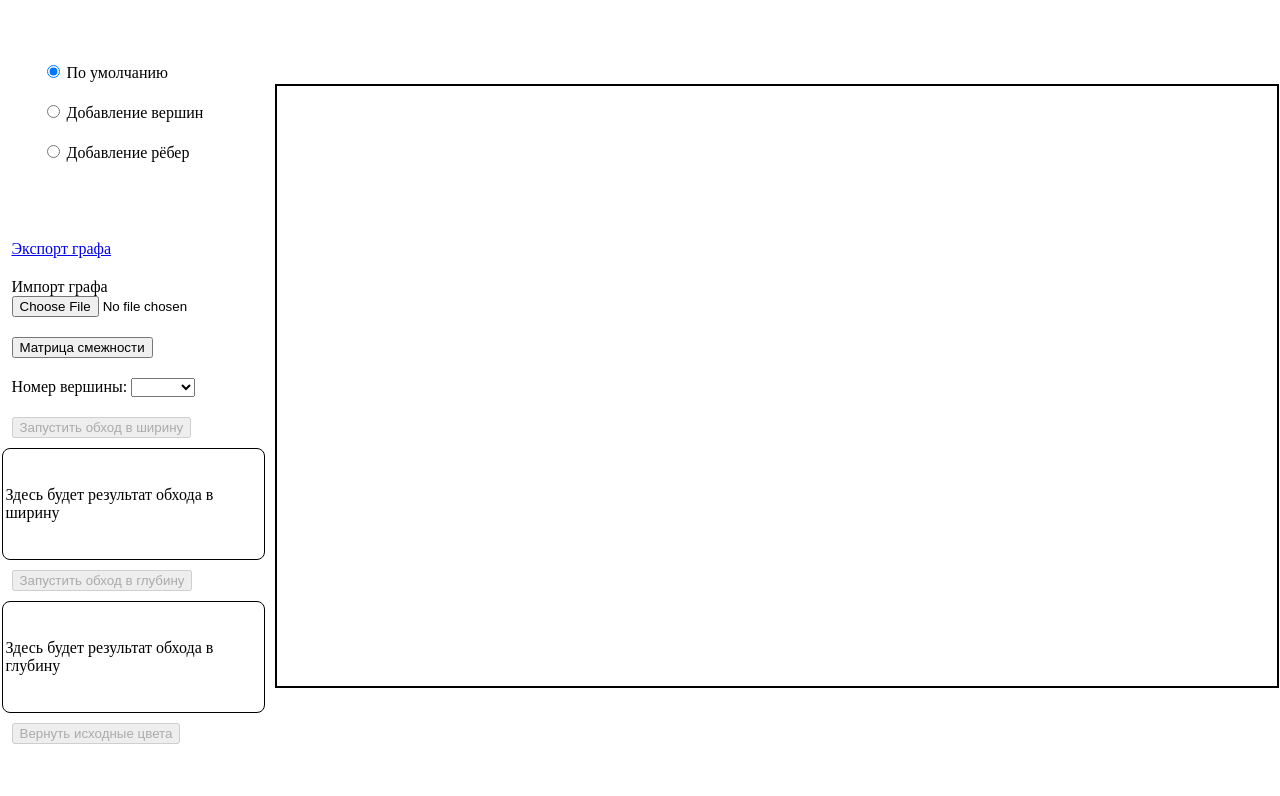
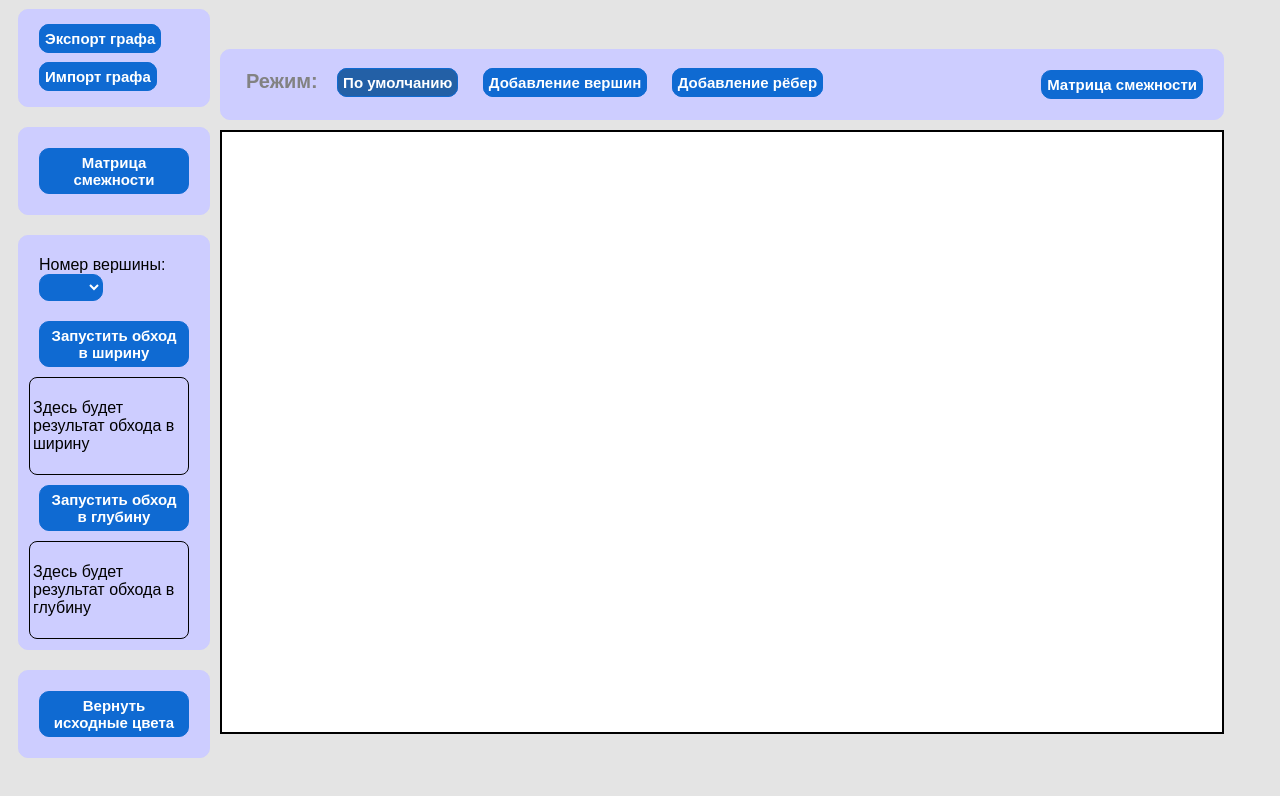
Before and after one commit to iliami/iliami.github.io, a plain HTML site: page graphs/index.html in a window 1280 px wide. Drawn offline with Linux system fonts and the light colour scheme.

Commit message:
Сделал более красивую стилизацию

```diff
--- a/graphs/index.html
+++ b/graphs/index.html
@@ -17,54 +17,36 @@
     </dialog>
     <main>
         <div class="menu">
-            <div>
-                <form class="form_mode">
-                    <div class="form_mode_field">
-                        <label for="default">
-                            <input type="radio" name="mode" id="default" checked>
-                            По умолчанию
-                        </label>
-                    </div>
-                    <div class="form_mode_field">
-                        <label for="vertex">
-                            <input type="radio" name="mode" id="vertex">
-                            Добавление вершин
-                        </label>
-                    </div>
-                    <div class="form_mode_field">
-                        <label for="edge">
-                            <input type="radio" name="mode" id="edge">
-                            Добавление рёбер
-                        </label>
-                    </div>
-                </form>
-            </div>
-            <div>
+            <div class="menu_item">
                 <div class="download_graph">
-                    <a href="#" target="_blank" id="download_graph">
+                    <a href="#" target="_blank" id="download_graph" class="btn">
                         Экспорт графа
                     </a>
                 </div>
                 <div class="upload_graph">
                     <div>
-                        <label for="upload_graph">
+                        <label for="upload_graph" class="btn">
                             Импорт графа
                         </label>
                     </div>
-                    <input type="file" id="upload_graph">
+                    <input type="file" id="upload_graph" accept=".graph">
                 </div>
+            </div>
+            <div class="menu_item">
                 <div class="show_adj_matrix">
-                    <button type="button" id="show_adjacency_matrix">
+                    <button type="button" id="show_adjacency_matrix" class="btn">
                         Матрица смежности
                     </button>
                 </div>
+            </div>
+            <div class="menu_item">
                 <div class="vertex_num">
                     <label for="vertex_num">Номер вершины: </label>
                     <select name="vertex_num" id="vertex_num" style="width: 64px;">
                     </select>
                 </div>
                 <div class="bfs_start">
-                    <button type="button" id="BFS_start" disabled>
+                    <button type="button" id="BFS_start" class="btn" disabled>
                         Запустить обход в ширину
                     </button>
                 </div>
@@ -72,23 +54,54 @@
                     <p id="BFS_result">Здесь будет результат обхода в ширину</p>
                 </div>
                 <div class="dfs_start">
-                    <button type="button" id="DFS_start" disabled>
+                    <button type="button" id="DFS_start" class="btn" disabled>
                         Запустить обход в глубину
                     </button>
                 </div>
                 <div class="dfs_result">
                     <p id="DFS_result">Здесь будет результат обхода в глубину</p>
                 </div>
-                <div class="ret_default_colors" style="padding: 10px;">
-                    <button type="button" id="default_colors" disabled>
+            </div>
+            <div class="menu_item">
+                <div class="ret_default_colors">
+                    <button type="button" id="default_colors" class="btn" disabled>
                         Вернуть исходные цвета
                     </button>
                 </div>
             </div>
         </div>
-        <div id="canvas_container">
-            <svg id="canvas" height="600" width="1000" viewBox="0 0 1000 600">
-            </svg>
+        </div>
+        <div class="canvas_container">
+            <div class="menu_item canvas_menu">
+                <div class="left_canvas_menu_item">
+                    <form class="form_mode">
+                        <span>Режим: </span>
+                        <div class="form_mode_field">
+                            <input type="radio" name="mode" id="default" checked>
+                            <label for="default" class="btn">По умолчанию</label>
+                        </div>
+                        <div class="form_mode_field">
+                            <input type="radio" name="mode" id="vertex">
+                            <label for="vertex" class="btn">Добавление вершин</label>
+                        </div>
+                        <div class="form_mode_field">
+                            <input type="radio" name="mode" id="edge">
+                            <label for="edge" class="btn">Добавление рёбер</label>
+                        </div>
+                    </form>
+                </div>
+                <div class="right_canvas_menu_item">
+                    <div class="show_adj_matrix">
+                        <button type="button" id="show_adjacency_matrix" class="btn">
+                            Матрица смежности
+                        </button>
+                    </div>
+                </div>
+            </div>
+            <div id="canvas_container">
+                <svg id="canvas" height="600" width="1000" viewBox="0 0 1000 600">
+                </svg>
+            </div>
         </div>
     </main>
     <script src="./scripts/script.js"></script>
--- a/graphs/styles/style.css
+++ b/graphs/styles/style.css
@@ -1,3 +1,9 @@
+body {
+    background-color: #e4e4e4;
+}
+
+/* MODAL WINDOW --------------------------------------------------------------------------- */
+
 dialog {
     padding: 0;
 }
@@ -6,24 +12,41 @@ dialog {
     padding: 1rem;
 }
 
+/* MODAL WINDOW --------------------------------------------------------------------------- */
+
 main {
+    font-family: Arial;
     display: flex;
-    width: 100%;
-    height: 95vh;
+    width: 95%;
+    height: 95%;
     justify-content: center;
     align-items: center;
     font-size: 16px;
+    position: absolute;
 }
 
 .menu {
     height: 100%;
     display: flex;
     flex-direction: column;
-    justify-content: space-around;
+    justify-content: flex-end;
+}
+
+.menu_item {
+    margin: 10px;
+    padding: 10px;
+    border: 1px solid rgb(205, 205, 255);
+    border-radius: 10px;
+    background-color: rgb(205, 205, 255);
+}
+
+.menu_item > .download_graph,
+.menu_item > .upload_graph {
+    display: inline-block;
 }
 
 .form_mode {
-    margin: 30px;
+    margin: 10px;
 }
 
 .form_mode_field,
@@ -37,6 +60,64 @@ main {
     padding: 10px;
 }
 
+.btn {
+    cursor: pointer;
+    padding: 5px;
+    text-decoration: none;
+    text-align: center;
+    font-size: 15px;
+    font-weight: bold;
+    color: white;
+    background-color: #0f6ad2;
+    border: 1px solid #0f6ad2;
+    border-radius: 10px;
+    transition: all 0.18s ease-in-out;
+    user-select: none;
+}
+
+.btn:hover {
+    background-color: rgb(70, 70, 200);
+}
+
+/* RADIO BUTTON --------------------------------------------------------------------------- */
+
+.form_mode_field {
+    padding: 0;
+    display: inline-block;
+}
+
+.form_mode_field input[type="radio"] {
+    display: none;
+}
+
+.form_mode input[type="radio"]:checked + label {
+    background-color: #2360a6;
+}
+
+.form_mode label:hover,
+.form_mode input[type="radio"]:checked + label:hover {
+    background-color: rgb(70, 70, 200);
+}
+
+/* RADIO BUTTON --------------------------------------------------------------------------- */
+
+select#vertex_num {
+    background-color: #0f6ad2;
+    color: white;
+    border: 1px solid #0f6ad2;
+    padding: 4px;
+    border-radius: 10px;
+}
+
+.upload_graph > input {
+    width: 0.1px;
+    height: 0.1px;
+    opacity: 0;
+    overflow: hidden;
+    position: absolute;
+    z-index: -1;
+}
+
 .bfs_result,
 .dfs_result {
     max-width: 270px;
@@ -47,7 +128,41 @@ main {
     white-space: pre-line;
 }
 
+.bfs_result > p,
+.dfs_result > p {
+    margin: 0;
+}
+
+.canvas_container {
+    display: flex;
+    flex-direction: column;
+}
+
+.canvas_menu {
+    margin: 10px 0;
+}
+
+.left_canvas_menu_item {
+    float: left;
+}
+
+.canvas_menu .form_mode * {
+    margin: 0 5px;
+}
+
+.right_canvas_menu_item {
+    float: right;
+}
+
+.canvas_menu span {
+    display: inline-block;
+    font-size: 20px;
+    font-weight: bold;
+    color: rgb(130, 130, 130);
+}
+
 #canvas {
+    background-color: white;
     border: 2px solid black;
     font-size: 36px;
     user-select: none;
```
